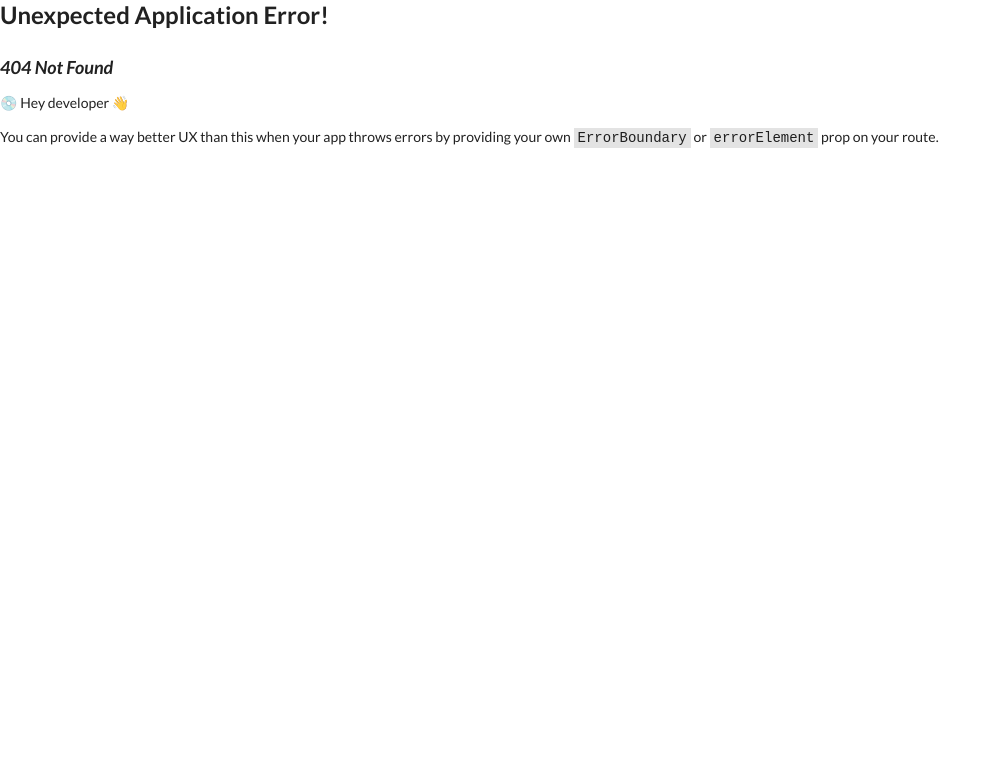
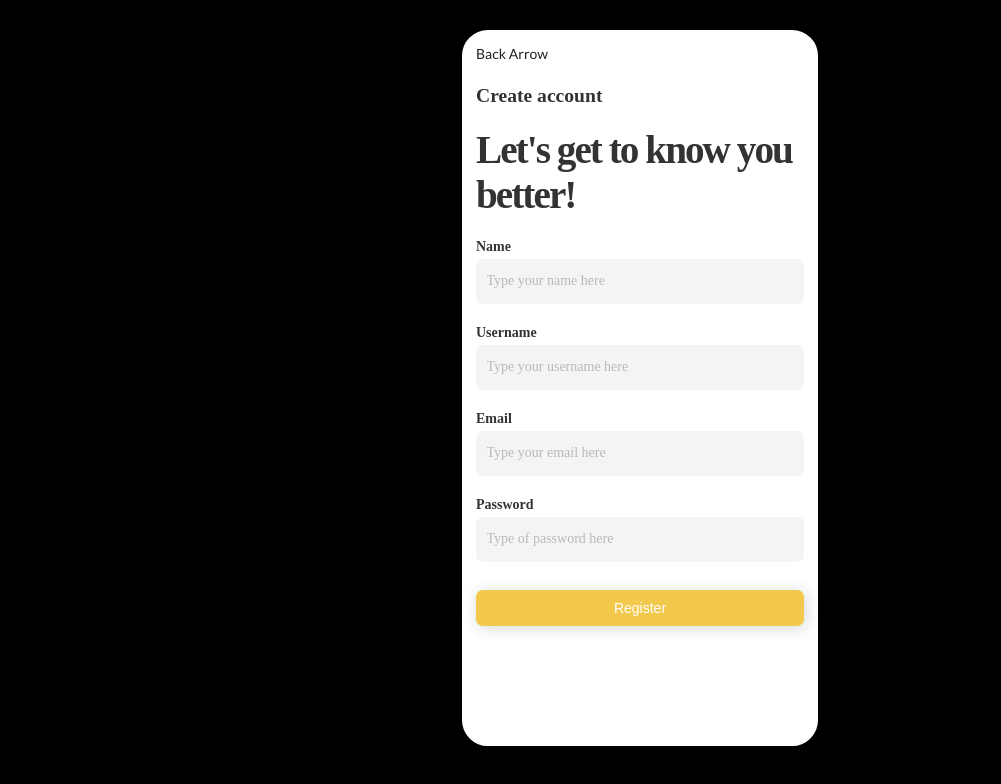
Before and after one commit to arun-kushwaha04/Asynchronous-Tic-Tac-Toe, a React (Create React App) app in the folder frontend/: page /register in a window 1280 px wide. Before the commit this address had no page. Shown: the top 784 px of the page, without its empty margins (0-1001 px from the left). Built offline with nearby package versions, Linux system fonts and the light colour scheme; a web font is replaced by a local one.

Commit message:
Register page ui completed

```diff
--- /dev/null
+++ b/frontend/src/components/Nav.jsx
@@ -0,0 +1,11 @@
+import React from 'react';
+import styled from 'styled-components';
+
+export default function Nav() {
+ return <NavBar>Back Arrow</NavBar>;
+}
+const NavBar = styled.nav`
+ min-height: 3rem;
+ width: 100%;
+ text-align: left;
+`;
--- a/frontend/src/index.css
+++ b/frontend/src/index.css
@@ -14,6 +14,7 @@ body {
     font-family: -apple-system, BlinkMacSystemFont, 'Segoe UI', 'Roboto', 'Oxygen', 'Ubuntu', 'Cantarell', 'Fira Sans', 'Droid Sans', 'Helvetica Neue', sans-serif;
     -webkit-font-smoothing: antialiased;
     -moz-osx-font-smoothing: grayscale;
+    background-color: #000 !important;
 }
 
 code {
--- a/frontend/src/index.js
+++ b/frontend/src/index.js
@@ -6,6 +6,7 @@ import Home from './pages/Home';
 import Play from './pages/Play';
 import Auth from './pages/Auth';
 import 'semantic-ui-css/semantic.min.css';
+import Register from './pages/Register';
 
 const router = createBrowserRouter([
  {
@@ -17,8 +18,8 @@ const router = createBrowserRouter([
   element: <Play />,
  },
  {
-  path: '/auth',
-  element: <Auth />,
+  path: '/register',
+  element: <Register />,
  },
 ]);
 
--- a/frontend/src/pages/Home.jsx
+++ b/frontend/src/pages/Home.jsx
@@ -1,5 +1,8 @@
 import React from 'react';
 import styled from 'styled-components';
+import { Link } from 'react-router-dom';
+
+import { Button, Wrapper } from '../styles/styledCompnets';
 
 export default function Home() {
  return (
@@ -15,22 +18,15 @@ export default function Home() {
      toe
     </Heading>
    </div>
-   <Button color='#F2C94C'>Login</Button>
-   <Button color='#2F80ED'>Register</Button>
+   <div className='button-div' style={{ alignSelf: 'flex-end', width: '100%' }}>
+    <Button color='#F2C94C'>Login</Button>
+    <Button color='#2F80ED'>
+     <Link to={'/register'}>Register</Link>
+    </Button>
+   </div>
   </Wrapper>
  );
 }
-
-const Wrapper = styled.div`
- border: 2px solid black;
- border-radius: 2rem;
- margin: 2rem auto 2rem auto;
- display: flex;
- padding: 1rem;
- flex-direction: column;
- height: 90vh;
- aspect-ratio: 0.5;
-`;
 
 const Heading = styled.h3`
  font-family: 'Bilbo';
@@ -40,19 +36,3 @@ const Heading = styled.h3`
  letter-spacing: 0em;
  text-align: center;
 `;
-
-const Button = styled.div`
- width: 90%;
- margin: 1rem auto;
- font-size: 1.4rem;
- line-height: 1.4rem;
- text-align: center;
- color: white;
- height: 5.6rem;
- border-radius: 0.5rem;
- display: flex;
- align-items: center;
- justify-content: center;
- cursor: pointer;
- background-color: ${(props) => props.color};
-`;
--- /dev/null
+++ b/frontend/src/pages/Register.jsx
@@ -0,0 +1,99 @@
+import React, { useState } from 'react';
+import styled from 'styled-components';
+
+import {
+ Button,
+ Wrapper,
+ Label,
+ Input,
+ FormField,
+ ToastMessage,
+} from '../styles/styledCompnets';
+import Nav from '../components/Nav';
+
+export default function Register() {
+ const [modalState, updateModalState] = useState({
+  message: null,
+  visible: false,
+ });
+
+ const handleSubmit = (e) => {
+  e.preventDefault();
+  updateModalState(() => {
+   return {
+    message: 'Registering ....',
+    visible: true,
+   };
+  });
+  alert('Hi');
+  console.log('Handle submit beign called');
+  console.log(e);
+ };
+ return (
+  <Wrapper>
+   <Nav />
+   <Header>
+    <h4>Create account</h4>
+    <h2>Let's get to know you better!</h2>
+   </Header>
+   <Form onSubmit={(e) => handleSubmit(e)} action='submit'>
+    <FormField>
+     <Label>Name</Label>
+     <Input placeholder='Type your name here' type='text' required />
+    </FormField>
+    <FormField>
+     <Label>Username</Label>
+     <Input placeholder='Type your username here' type='text' required />
+    </FormField>
+    <FormField>
+     <Label>Email</Label>
+     <Input placeholder='Type your email here' type='email' required />
+    </FormField>
+    <FormField>
+     <Label>Password</Label>
+     <Input placeholder='Type of password here' type='password' required />
+    </FormField>
+    {modalState.visible && (
+     <ToastMessage color='#6FCF97'>{modalState.message}</ToastMessage>
+    )}
+    <Button
+     color={!modalState.visible ? '#F2C94C' : '#E0E0E0'}
+     type='submit'
+     disabled={modalState.visible}
+    >
+     Register
+    </Button>
+   </Form>
+  </Wrapper>
+ );
+}
+
+const Header = styled.header`
+ width: 100%;
+ text-align: left;
+ h4 {
+  font-family: 'Epilogue';
+  font-style: normal;
+  font-weight: 700;
+  font-size: 1.4rem;
+  line-height: 1.4rem;
+  color: #333333;
+ }
+
+ h2 {
+  font-family: 'Epilogue';
+  font-style: normal;
+  font-weight: 700;
+  font-size: 2.8rem;
+  line-height: 3.2rem;
+  letter-spacing: -0.05em;
+  color: #333333;
+ }
+`;
+const Form = styled.form`
+ width: 100%;
+ padding: 1rem 0;
+ display: flex;
+ flex-direction: column;
+ gap: 0.5rem;
+`;
--- /dev/null
+++ b/frontend/src/styles/styledCompnets.jsx
@@ -0,0 +1,95 @@
+import styled from 'styled-components';
+
+export const Wrapper = styled.div`
+ background-color: #fff;
+ border: 2px solid black;
+ border-radius: 2rem;
+ margin: 2rem auto 2rem auto;
+ display: flex;
+ padding: 1rem;
+ flex-direction: column;
+ height: 90vh;
+ aspect-ratio: 0.5;
+ overflow-y: auto;
+`;
+
+export const Button = styled.button`
+ width: 100%;
+ margin: 1rem 0;
+ font-size: 1rem;
+ line-height: 1.2rem;
+ text-align: center;
+ color: white;
+ min-height: 2.6rem;
+ border-radius: 0.5rem;
+ display: flex;
+ align-items: center;
+ justify-content: center;
+ cursor: pointer;
+ box-shadow: 2px 2px 16px rgba(0, 0, 0, 0.16);
+ background-color: ${(props) => props.color};
+ outline: none;
+ border: none;
+ a {
+  color: inherit;
+ }
+`;
+
+export const FormField = styled.div`
+ width: 100%;
+ display: flex;
+ gap: 0.25rem;
+ flex-direction: column;
+ margin: 0.5rem 0rem;
+`;
+
+export const Label = styled.label`
+ font-family: 'Epilogue';
+ font-style: normal;
+ font-weight: 700;
+ font-size: 1rem;
+ line-height: 1.2rem;
+ color: #333333;
+`;
+export const Input = styled.input`
+ display: flex;
+ flex-direction: row;
+ align-items: center;
+ padding: 1em 0.75em;
+ gap: 0.4rem;
+ background: #e8ecec;
+ border-radius: 0.5rem;
+ width: 100%;
+ outline: none;
+ border: none;
+
+ //text
+ font-family: 'Epilogue';
+ font-style: normal;
+ font-weight: 400;
+ font-size: 1rem;
+ line-height: 1.2rem;
+ color: #333333;
+ opacity: 0.5;
+`;
+
+export const ToastMessage = styled.div`
+ width: 100%;
+ font-size: 1rem;
+ line-height: 1.2rem;
+ text-align: center;
+ color: white;
+ min-height: 3rem;
+ border-radius: 0.5rem;
+ display: flex;
+ align-items: center;
+ justify-content: center;
+ cursor: normal;
+ box-shadow: 2px 2px 16px rgba(0, 0, 0, 0.16);
+ background-color: ${(props) => props.color};
+ outline: none;
+ border: none;
+ a {
+  color: inherit;
+ }
+`;
```
